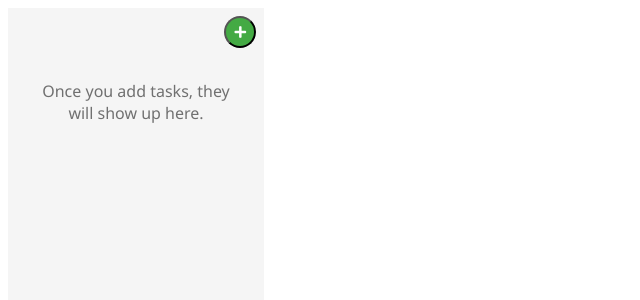
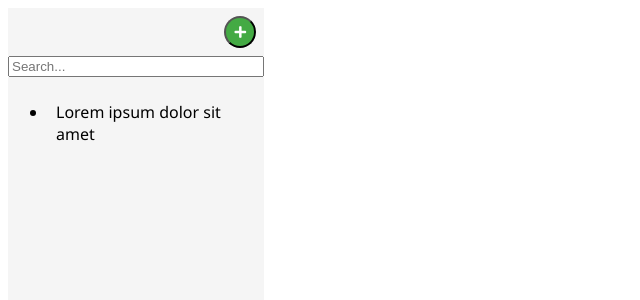
Before and after one commit to TheAuthorGH/electron-todo-list, a Vue app: page / in a window 1280 px wide. Both pictures are taken after a click on the button 240 px from the left and 32 px from the top of the page. Shown: the top 300 px of the page, without its empty margins (0-640 px from the left). Built offline with nearby package versions, Linux system fonts and the light colour scheme.

Commit message:
Create task filtering system

```diff
--- a/src/components/TaskList.vue
+++ b/src/components/TaskList.vue
@@ -2,7 +2,7 @@
   <div class="task-list" v-if="tasks.length">
     <input v-model="searchQuery" class="task-list-search" placeholder="Search..."/>
     <ul class="task-list-results">
-      <li class="task-snippet" v-for="(task, index) in tasks" :key="index">
+      <li class="task-snippet" v-for="(task, index) in displayTasks" :key="index">
         {{task.description}}
       </li>
     </ul>
@@ -21,11 +21,14 @@ export default {
   },
   computed: {
     ...Vuex.mapState({
-      tasks(state) {
-        return state.tasks.filter(task => task.description.includes(this.searchQuery));
-      }
+      tasks: 'tasks'
     }),
-    ...Vuex.mapGetters(['tasksWithStatus'])
+    ...Vuex.mapGetters(['tasksWithStatus']),
+    displayTasks() {
+      return this.searchQuery
+        ? this.tasks.filter(task => task.description.includes(this.searchQuery))
+        : this.tasks;
+    }
   }
 };
 </script>
```
